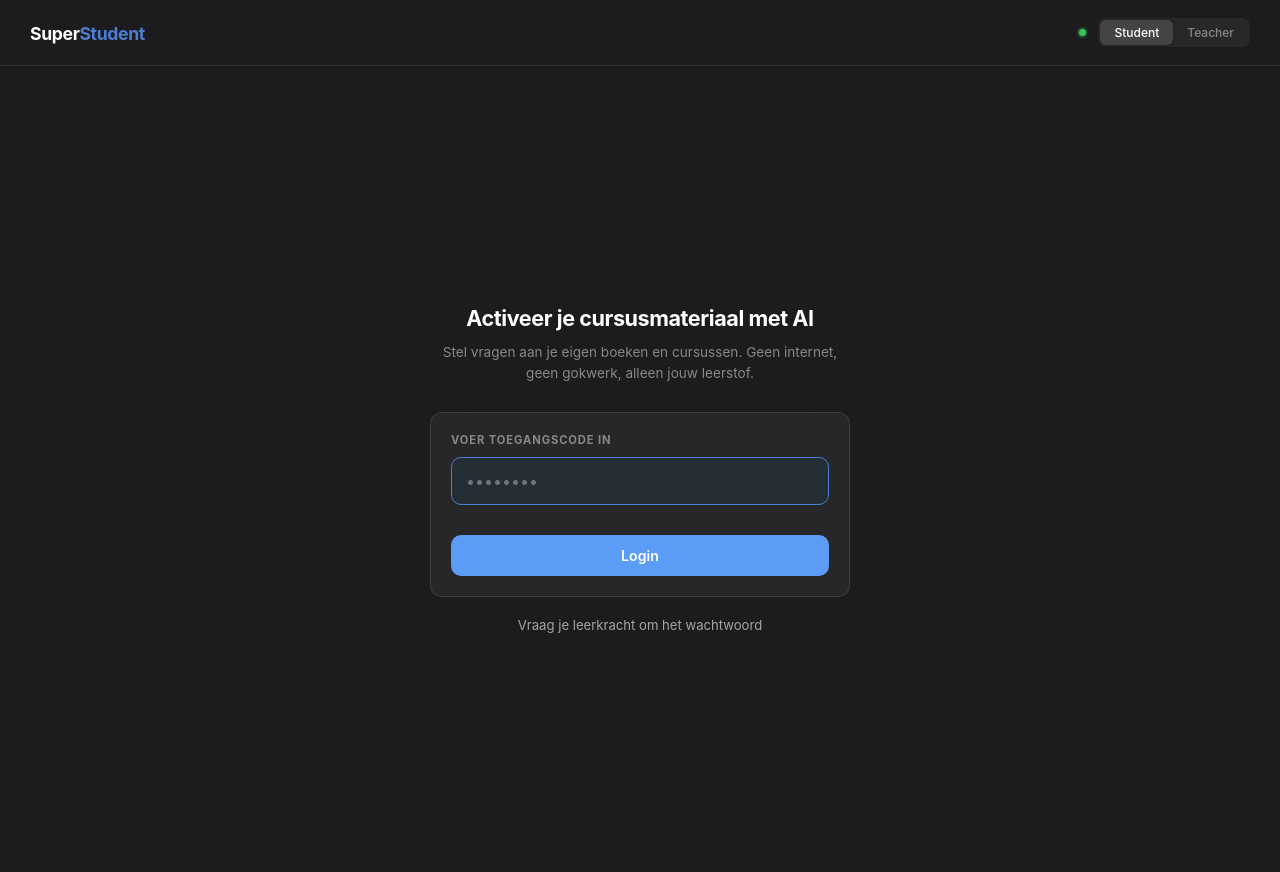
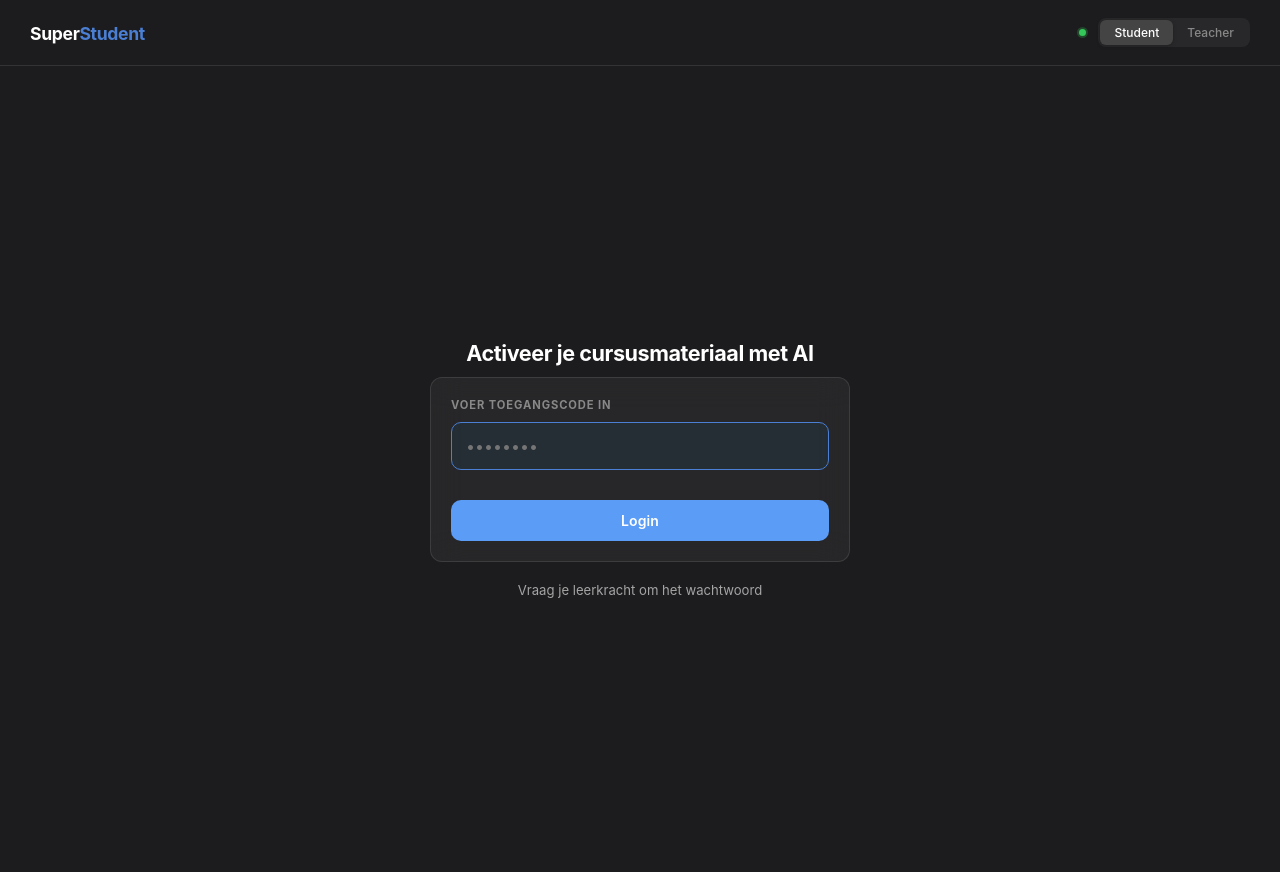
Before and after one commit to Anton2001-cpu/Superstudent, a Flask app: page /login in a window 1280 px wide. Run offline with Flask 3, Linux system fonts and the light colour scheme.

Commit message:
Remove hero subtitle from login page
Co-Authored-By: Claude Sonnet 4.6 <noreply@anthropic.com>

```diff
--- a/templates/login.html
+++ b/templates/login.html
@@ -229,7 +229,6 @@
     <div class="hero-content">
 
       <h1 id="hero-title">Activeer je cursusmateriaal met AI</h1>
-      <p class="hero-sub">Stel vragen aan je eigen boeken en cursussen. Geen internet, geen gokwerk, alleen jouw leerstof.</p>
 
       <form class="login-card" method="POST">
         <input type="hidden" name="mode" id="mode-input" value="student">
```
